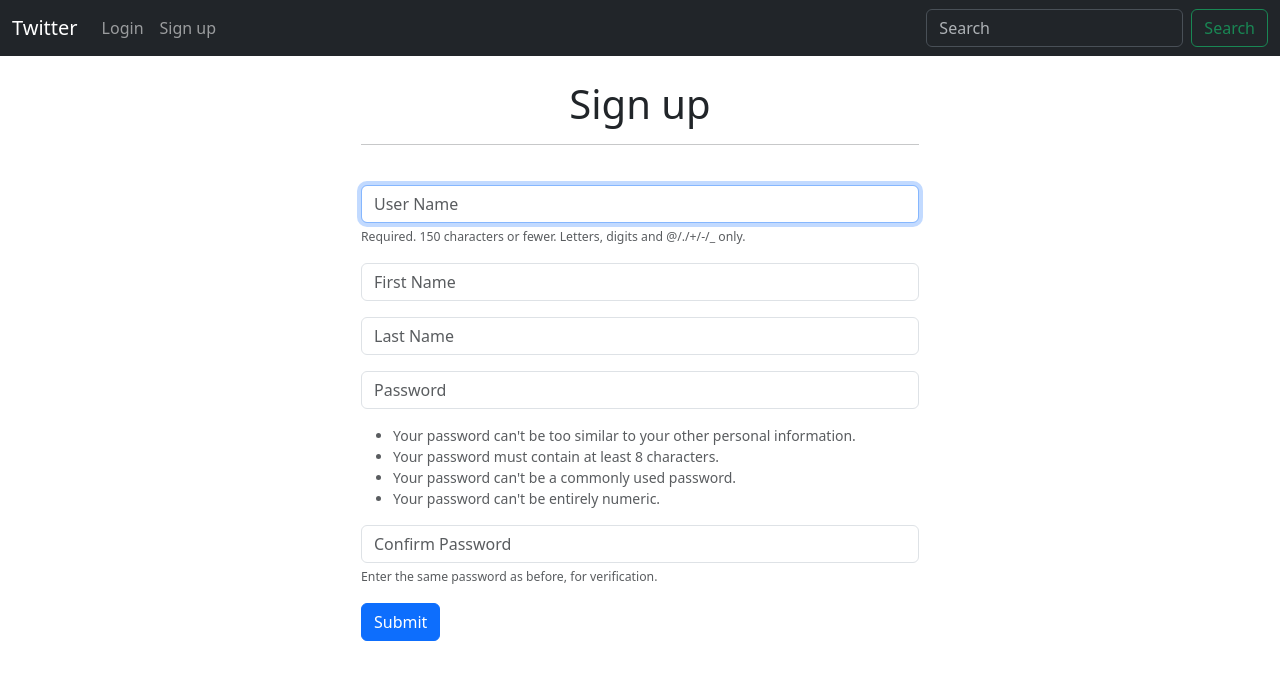
After one commit to Mikias-Miessa/Twitter-clone-django, a Django app: page /register/ in a window 1280 px wide. The commit adds this page. Shown: the top 680 px of the page. Run offline with Django 3.2, Linux system fonts and the light colour scheme; some libraries are stand-ins or nearby versions.

Commit message:
users can register

```diff
--- a/Twitter/forms.py
+++ b/Twitter/forms.py
@@ -1,5 +1,7 @@
 from django import forms
 from .models import Tweets
+from django.contrib.auth.forms import UserCreationForm
+from django.contrib.auth.models import User
 
 class TweetForm(forms.ModelForm):
     body = forms.CharField( required=True,widget=forms.widgets.Textarea(
@@ -14,3 +16,30 @@ class TweetForm(forms.ModelForm):
     class Meta:
         model= Tweets
         exclude=("user",)
+
+class SignUpForm(UserCreationForm):
+	# email = forms.EmailField(label="", widget=forms.TextInput(attrs={'class':'form-control', 'placeholder':'Email Address'}))
+	first_name = forms.CharField(label="", max_length=100, widget=forms.TextInput(attrs={'class':'form-control', 'placeholder':'First Name'}))
+	last_name = forms.CharField(label="", max_length=100, widget=forms.TextInput(attrs={'class':'form-control', 'placeholder':'Last Name'}))
+
+	class Meta:
+		model = User
+		fields = ('username', 'first_name', 'last_name', 'password1', 'password2')
+
+	def __init__(self, *args, **kwargs):
+		super(SignUpForm, self).__init__(*args, **kwargs)
+
+		self.fields['username'].widget.attrs['class'] = 'form-control'
+		self.fields['username'].widget.attrs['placeholder'] = 'User Name'
+		self.fields['username'].label = ''
+		self.fields['username'].help_text = '<span class="form-text text-muted"><small>Required. 150 characters or fewer. Letters, digits and @/./+/-/_ only.</small></span>'
+
+		self.fields['password1'].widget.attrs['class'] = 'form-control'
+		self.fields['password1'].widget.attrs['placeholder'] = 'Password'
+		self.fields['password1'].label = ''
+		self.fields['password1'].help_text = '<ul class="form-text text-muted small"><li>Your password can\'t be too similar to your other personal information.</li><li>Your password must contain at least 8 characters.</li><li>Your password can\'t be a commonly used password.</li><li>Your password can\'t be entirely numeric.</li></ul>'
+
+		self.fields['password2'].widget.attrs['class'] = 'form-control'
+		self.fields['password2'].widget.attrs['placeholder'] = 'Confirm Password'
+		self.fields['password2'].label = ''
+		self.fields['password2'].help_text = '<span class="form-text text-muted"><small>Enter the same password as before, for verification.</small></span>'
--- a/Twitter/templates/navbar.html
+++ b/Twitter/templates/navbar.html
@@ -22,6 +22,9 @@
                 <li class="nav-item">
                     <a class="nav-link" href="{% url 'login' %}">Login</a>
                 </li>
+                <li class="nav-item">
+                    <a class="nav-link" href="{% url 'register' %}">Sign up</a>
+                </li>
                 {% endif %}
 
             </ul>
--- /dev/null
+++ b/Twitter/templates/register.html
@@ -0,0 +1,19 @@
+{% extends 'base.html' %}
+
+{% block content %}
+<div class="col-md-6 offset-md-3">
+    {% if user.is_authenticated %}
+    <h1>You are already registerd in!</h1>
+    {% else %}
+    <h1 class="text-center">Sign up</h1>
+
+    <hr>
+    <br>
+    <form method="POST" action="{% url 'register' %}">
+        {% csrf_token %}
+        {{ form.as_p }}
+
+        <button type="submit" class="btn btn-primary">Submit</button>
+    </form>
+    {% endif %}
+    {%endblock%}
--- a/Twitter/urls.py
+++ b/Twitter/urls.py
@@ -7,4 +7,5 @@ urlpatterns = [
     path('profile/<int:pk>', views.profile, name = "profile"),
     path('login/',views.login_user, name= "login"),
     path('logout',views.logout_user, name="logout"),
+    path('register/',views.register_user, name="register"),
 ]
--- a/Twitter/views.py
+++ b/Twitter/views.py
@@ -1,7 +1,7 @@
 from django.shortcuts import render, redirect
 from .models import Profile, Tweets
 from django.contrib import messages
-from .forms import TweetForm
+from .forms import TweetForm, SignUpForm
 from django.contrib.auth import authenticate, login, logout
 
 def home(request):
@@ -66,3 +66,38 @@ def logout_user(request):
     logout(request)
     messages.success(request,('You have logged out!'))
     return redirect('home')
+
+def register_user(request):
+    form = SignUpForm()
+    if request.method== 'POST':
+        form = SignUpForm(request.POST)
+        if form.is_valid():
+            form.save()
+            username = form.cleaned_data['username']
+            password = form.cleaned_data['password1']
+
+            user = authenticate(username = username, password= password)
+            login(request,user)
+            messages.success(request,('Wellcome to Twitter!'))
+            return redirect('home')
+
+    return render(request, 'register.html',{'form':form})
+
+# def register_user(request):
+# 	form = SignUpForm()
+# 	if request.method == "POST":
+# 		form = SignUpForm(request.POST)
+# 		if form.is_valid():
+# 			form.save()
+# 			username = form.cleaned_data['username']
+# 			password = form.cleaned_data['password1']
+# 			# first_name = form.cleaned_data['first_name']
+# 			# second_name = form.cleaned_data['second_name']
+# 			# email = form.cleaned_data['email']
+# 			# Log in user
+# 			user = authenticate(username=username, password=password)
+# 			login(request,user)
+# 			messages.success(request, ("You have successfully registered! Welcome!"))
+# 			return redirect('home')
+
+# 	return render(request, "register.html", {'form':form})
```
Also changed, not shown: db.sqlite3.
